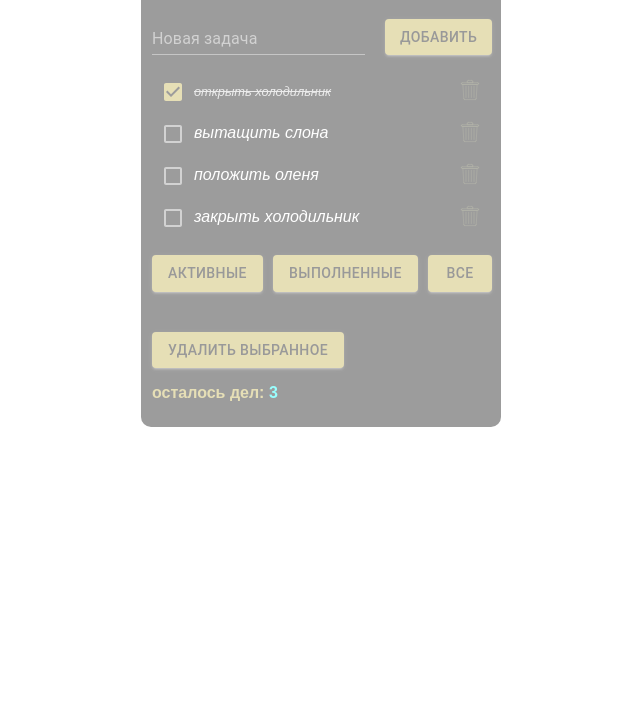
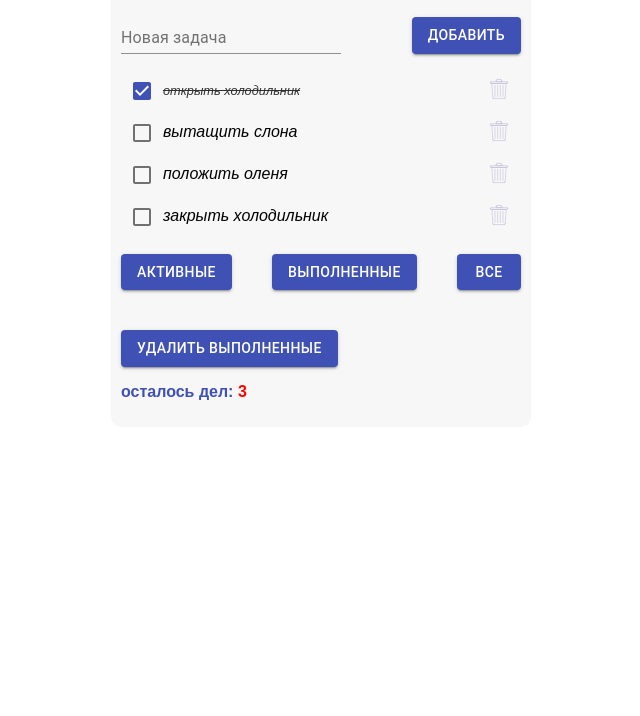
Before and after one commit to WebHeroSchool/dotodo, a React app: page / in a window 1280 px wide. Shown: the part 84-800 px from the top of the page, without its empty margins (319-959 px from the left). Built offline with nearby package versions, Linux system fonts and the light colour scheme.

Commit message:
add elements

```diff
--- a/src/App/App.js
+++ b/src/App/App.js
@@ -2,7 +2,6 @@ import React from 'react';
 import ItemList from '../ItemList/ItemList';
 import Footer from '../Footer/Footer';
 import InputItem from '../InputItem/InputItem';
-import ButtonInput from '../Button/Button.js';
 import styles from './App.module.css';
 import '../fonts/fonts.css';
 
@@ -60,25 +59,42 @@ class App extends React.Component {
     });
   };
 
+  onClickAdd = value => {
+
+    if (value.length > 30) {
+      value = value.slice(0,30) + '...';
+    }
+
+    this.setState(state => ({
+      items: [
+        ...state.items,
+        {
+          value,
+          isDone: false,
+          index: this.state.items.length,
+        }
+      ]
+    }));
+  };
+
+  selectedDelete = () => this.setState((state) => ({ items: state.items.filter(item => item.isDone !== true)}))
+
   render () {
     return (
       <div className={styles.wrap}>
         <h1 className={styles.title}>
           Список дел:
         </h1>
-        <form action="">
-          <div className={styles.add_task}>
-            <InputItem />
-            <ButtonInput btnType='reset' ButtonText='Добавить' />
-          </div>
-        </form>
+        <InputItem onClickAdd={this.onClickAdd} />
         <ItemList
           todoItem={this.state.items}
           index={this.state.items.index}
           onClickDone={this.onClickDone}
           onClickDelete={this.onClickDelete}
         />
-        <Footer count={this.state.items.filter(item => item.isDone === false).length} />
+        <Footer
+          selectedDelete={this.selectedDelete}
+          count={this.state.items.filter(item => item.isDone === false).length} />
       </div>
     );
   }
--- a/src/App/App.module.css
+++ b/src/App/App.module.css
@@ -1,134 +1,19 @@
 body {
-  background: url(../img/bg.jpg);
+  background: #fff;
   padding: 0;
   margin: 0;
-  animation: animate .3s linear infinite;
-}
-
-body:hover {
-  background: #fff !important;
-  animation-iteration-count: 1;
 }
 
 .wrap {
   margin: 0 auto;
-  width: 340px;
+  width: 400px;
   font-family: 'Montserrat', sans-serif;
   background-color: #f7f7f7;
   padding: 10px;
   border-radius: 10px;
-  filter: invert();
-  opacity: .4;
 }
 
 .title {
   color: #3f51b5;
   position: relative;
 }
-
-.add_task {
-  display: flex;
-  justify-content: space-between;
-}
-
-.add_task button {
-  align-self: flex-end;
-}
-
-.add_task > div {
-  margin-right: 20px;
-}
-
-.wrap > * {
-  animation: shake .5s linear infinite;
-}
-
-input {
-  animation-iteration-count: 1 !important;
-}
-
-.wrap:hover {
-  filter: none;
-  opacity: 1;
-}
-
-.wrap:hover * {
-  animation-iteration-count: 1;
-}
-
-@keyframes animate {
-  0% {
-    background-position: 0 0;
-  }
-
-  100% {
-    background-position: 100% 100%;
-  }
-}
-
-@keyframes shake {
-  0% {
-    -webkit-transform: translate(1px, 1px) rotate(0deg);
-  }
-
-  10% {
-    -webkit-transform: translate(-1px, -2px) rotate(-1deg);
-  }
-
-  11% {
-    opacity: 1;
-  }
-
-  12% {
-    opacity: 0;
-  }
-
-  13% {
-    opacity: 1;
-  }
-
-  20% {
-    -webkit-transform: translate(-1px, 0) rotate(1deg);
-  }
-
-  30% {
-    -webkit-transform: translate(0, 1px) rotate(0);
-  }
-
-  40% {
-    -webkit-transform: translate(1px, -1px) rotate(1deg);
-  }
-
-  50% {
-    -webkit-transform: translate(0, 1px) rotate(-1deg);
-  }
-
-  60% {
-    -webkit-transform: translate(-1px, 1px) rotate(0deg);
-  }
-
-  70% {
-    -webkit-transform: translate(1px, 1px) rotate(-1deg);
-  }
-
-  80% {
-    -webkit-transform: translate(-1px, -1px) rotate(1deg);
-  }
-
-  90% {
-    -webkit-transform: translate(1px, 1px) rotate(0);
-  }
-
-  94% {
-    opacity: 1;
-  }
-
-  99% {
-    opacity: 0;
-  }
-
-  100% {
-    -webkit-transform: translate(1px, -1px) rotate(-1deg);
-    opacity: 1;
-  }
-}
--- a/src/Button/Button.js
+++ b/src/Button/Button.js
@@ -1,12 +1,12 @@
 import Button from '@material-ui/core/Button';
 import React from 'react';
 
-const ButtonInput = ({ButtonText, btnType}) => (
+const ButtonInput = ({ButtonText}) => (
   <Button
     variant="contained"
     color="primary"
-    type={btnType}>
-      {ButtonText}
+  >
+    {ButtonText}
   </Button>
 );
 
--- a/src/Footer/Footer.js
+++ b/src/Footer/Footer.js
@@ -1,18 +1,46 @@
 import React from 'react';
 import styles from './Footer.module.css';
-import ButtonInput from '../Button/Button.js';
+import Button from '@material-ui/core/Button';
 
-const Footer = ({ count }) => (
+const Footer = ({ count, selectedDelete }) => (
   <footer className={styles.footer}>
       <div className={styles.filter}>
-      <ButtonInput btnType='button' ButtonText='активные' />
-      <ButtonInput btnType='button' ButtonText='выполненные' />
-      <ButtonInput btnType='button' ButtonText='все' />
+
+      <Button
+        variant="contained"
+        color="primary"
+      >
+        активные
+      </Button>
+
+      <Button
+        variant="contained"
+        color="primary"
+      >
+        выполненные
+      </Button>
+
+      <Button
+        variant="contained"
+        color="primary"
+      >
+        все
+      </Button>
     </div>
-    <ButtonInput btnType='button' ButtonText='удалить выбранное' />
+
+    <Button
+      variant="contained"
+      color="primary"
+      onClick={() => selectedDelete(true)}
+    >
+      Удалить выполненные
+    </Button>
+
     <p className={styles.count}>
       осталось дел:
-        <span> { count }</span>
+      <span>
+        {' ' + count }
+      </span>
     </p>
   </footer>
 );
--- a/src/InputItem/InputItem.js
+++ b/src/InputItem/InputItem.js
@@ -1,11 +1,52 @@
 import React from 'react';
 import TextField from '@material-ui/core/TextField';
+import ButtonInput from '@material-ui/core/Button';
+import styles from './InputItem.module.css';
 
-const InputItem = () => (
-  <TextField
-    id="standard-basic"
-    label="Новая задача"
-  />
-);
+class InputItem extends React.Component {
+  state = {
+    inputValue: '',
+    inputLabel: 'Новая задача'
+  };
+
+ onButtonClick = () => {
+
+  if (this.state.inputValue !=='') {
+    this.setState({ inputValue: ''});
+    this.props.onClickAdd(this.state.inputValue.toLowerCase());
+  } else {
+    this.setState({inputLabel:<span className={styles.error}> ошибка: пустое поле </span>});
+  }
+};
+
+  render() {
+    const { onClickAdd } = this.props;
+
+    return (
+      <div className={styles.add_task}>
+        <form action="">
+          <TextField
+            id="standard-basic"
+            label={this.state.inputLabel}
+            value={this.state.inputValue}
+            onClick={() => this.setState({inputLabel: 'Новая задача'})}
+            onChange={event => this.setState({
+              inputValue: event.target.value.toUpperCase(),
+              inputLabel: 'Новая задача'
+              })
+            }
+          />
+          <ButtonInput
+            variant="contained"
+            color="primary"
+            onClick={this.onButtonClick}
+          >
+            Добавить
+          </ButtonInput>
+        </form>
+      </div>
+    );
+  }
+}
 
 export default InputItem;
--- /dev/null
+++ b/src/InputItem/InputItem.module.css
@@ -0,0 +1,43 @@
+.add_task form {
+  display: flex;
+  justify-content: space-between;
+}
+
+.add_task button {
+  align-self: flex-end;
+}
+
+.add_task > div {
+  margin-right: 20px;
+}
+
+.add_task{
+  position: relative;
+}
+
+.add_task::before {
+  position: absolute;
+  content: 'Введите название задачи';
+  color: red;
+  left: 90px;
+  top: -10px;
+  display: none;
+}
+
+input {
+  animation-iteration-count: 1 !important;
+}
+
+.error {
+  color: red;
+  background-color: pink;
+  position: relative;
+  padding: 4px 6px;
+}
+
+.error::after {
+  content: '\2639';
+  position: absolute;
+  top: -15px;
+  right: -15px;
+}
--- a/src/Item/Item.module.css
+++ b/src/Item/Item.module.css
@@ -15,6 +15,7 @@
   -moz-user-select: none;
   -ms-user-select: none;
   user-select: none;
+  /*word-break: break-all;*/
 }
 
 .content:hover {
@@ -42,8 +43,9 @@
   font-size: 10px;
   position: absolute;
   top: -15px;
-  right: -10px;
+  left: 30px;
   text-shadow: 0;
+  min-width: 114px;
 }
 
 .done:hover::after {
@@ -52,5 +54,6 @@
   font-size: 10px;
   position: absolute;
   top: -15px;
-  right: -10px;
+  left: 30px;
+  min-width: 114px;
 }
--- a/src/ItemList/ItemList.js
+++ b/src/ItemList/ItemList.js
@@ -11,11 +11,12 @@ const ItemList = ({ todoItem, index, onClickDone, onClickDelete, isDone }) => (
         item =>
           <li
             className={styles.item}
-            key={item.value}
+            key={item.index}
           >
             <Checkbox
               color="primary"
               checked={item.isDone}
+              onClick={() => onClickDone(item.index)}
             />
             <Item className={styles.content}
               value={item.value}
```
